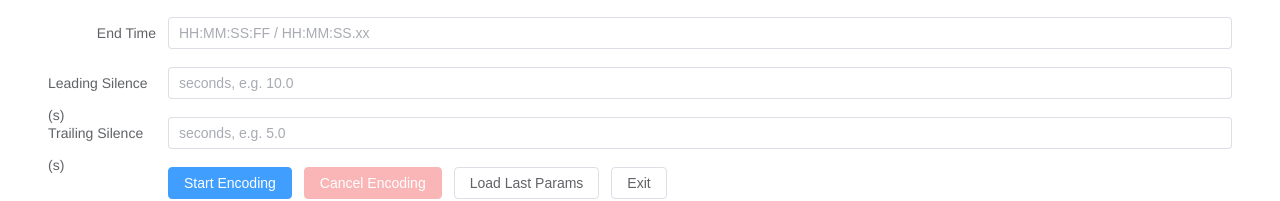
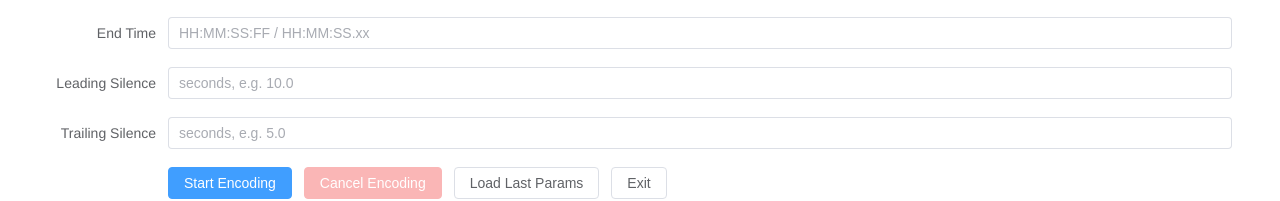
Before and after one commit to chyinan/dolby-encoder-gui, a Vue app: page / in a window 1280 px wide. Shown: the part 371-572 px from the top of the page. Built offline with nearby package versions, Linux system fonts and the light colour scheme.

Commit message:
update translate

```diff
--- a/src/App.vue
+++ b/src/App.vue
@@ -148,7 +148,7 @@ const messages = {
     title: 'Dolby Encoding Engine Tool',
     settings: 'Settings',
     settingsTitle: 'Dolby Encoding Engine Settings',
-    deeRootLabel: 'Dolby Engine Directory',
+    deeRootLabel: 'Engine Directory',
     deeRootPlaceholder: 'Select the folder containing dee.exe',
     saveButton: 'Save',
     inputFile: 'Input File',
@@ -159,8 +159,8 @@ const messages = {
     optionM4A: 'Dolby Atmos M4A',
     startTime: 'Start Time',
     endTime: 'End Time',
-    prependSilence: 'Leading Silence (s)',
-    appendSilence: 'Trailing Silence (s)',
+    prependSilence: 'Leading Silence',
+    appendSilence: 'Trailing Silence',
     startEncodingBtn: 'Start Encoding',
     cancelEncodingBtn: 'Cancel Encoding',
     loadLastParamsBtn: 'Load Last Params',
```
